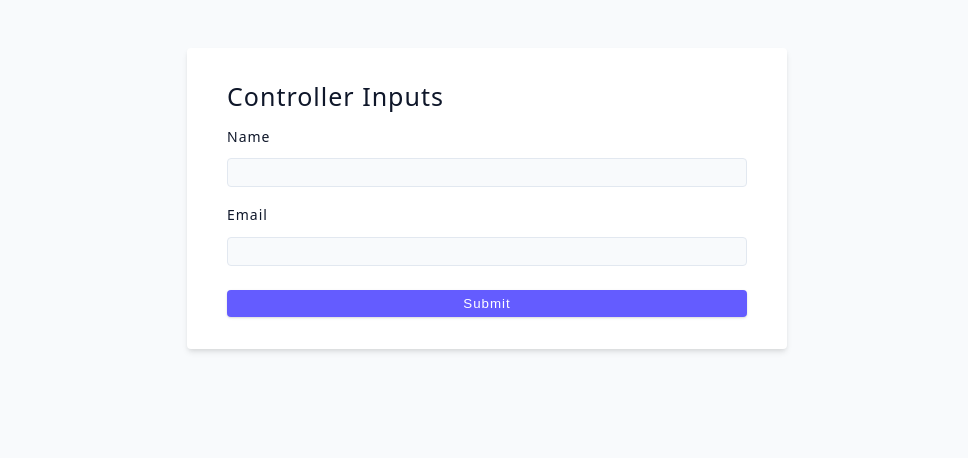
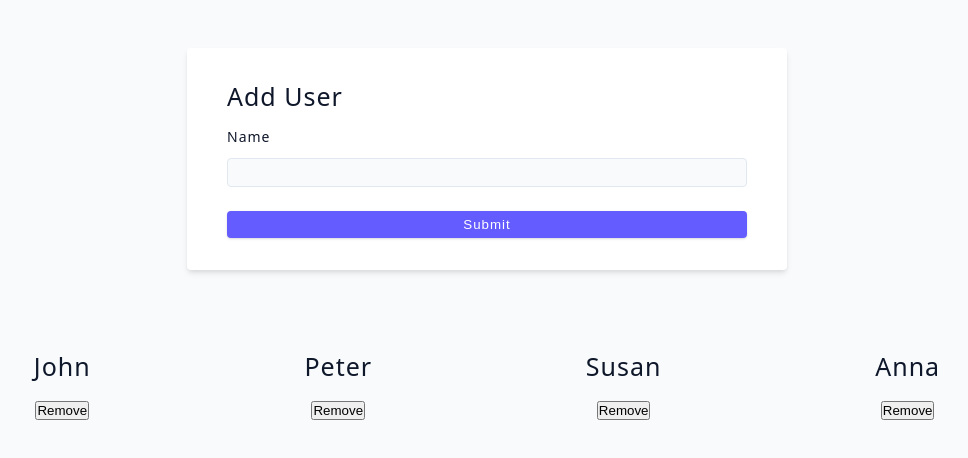
Before and after one commit to fugasok/advanced-react-learning, a React (Vite) app: page / in a window 1280 px wide. Shown: the top 458 px of the page, without its empty margins (153-1121 px from the left). Built offline with nearby package versions, Linux system fonts and the light colour scheme.

Commit message:
user add/delete challenge

```diff
--- a/src/App.jsx
+++ b/src/App.jsx
@@ -1,4 +1,4 @@
-import Starter from "./tutorial/06-forms/starter/01-controlled-inputs";
+import Starter from "./tutorial/06-forms/starter/02-user-challenge";
 
 function App() {
 	return <Starter />;
--- a/src/tutorial/06-forms/starter/02-user-challenge.jsx
+++ b/src/tutorial/06-forms/starter/02-user-challenge.jsx
@@ -1,20 +1,64 @@
+import { useState } from "react";
+import { data } from "../../../data";
+
 const UserChallenge = () => {
+	const [name, setName] = useState("");
+	const [users, setUsers] = useState(data);
+
+	const handleSubmit = (e) => {
+		e.preventDefault();
+		if (!name) return;
+		const newUser = { id: users.length + 1, name };
+		const updatedUsers = [...users, newUser];
+		setUsers(updatedUsers);
+		setName("");
+		console.log(updatedUsers);
+	};
+
+	const removeUser = (id) => {
+		const updatedUsers = users.filter((user) => user.id !== id);
+		setUsers(updatedUsers);
+	};
+
 	return (
 		<div>
-      <form className='form'>
+			<form className="form" onSubmit={handleSubmit}>
 				<h4>Add User</h4>
-        <div className='form-row'>
-          <label htmlFor='name' className='form-label'>
+				<div className="form-row">
+					<label htmlFor="name" className="form-label">
 						name
 					</label>
-          <input type='text' className='form-input' id='name' />
+					<input
+						type="text"
+						className="form-input"
+						id="name"
+						value={name}
+						onChange={(e) => setName(e.target.value)}
+					/>
 				</div>
 
-        <button type='submit' className='btn btn-block'>
+				<button type="submit" className="btn btn-block">
 					submit
 				</button>
 			</form>
-      {/* render users below */}
+			<div
+				className="container"
+				style={{ display: "flex", justifyContent: "space-around" }}
+			>
+				{users.map((person) => {
+					return (
+						<div className="person" key={person.id}>
+							<h4>{person.name}</h4>
+							<button
+								type="button"
+								onClick={() => removeUser(person.id)}
+							>
+								Remove
+							</button>
+						</div>
+					);
+				})}
+			</div>
 		</div>
 	);
 };
```
Lines whose indentation alone changed are shown as unchanged.
